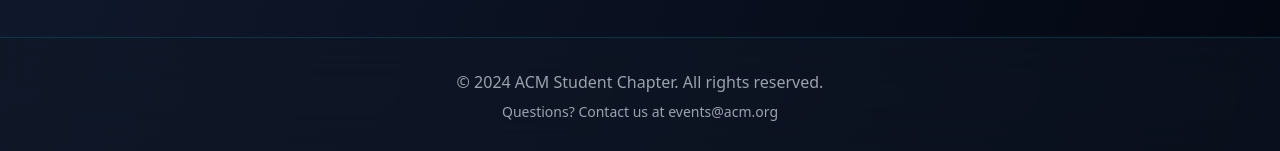
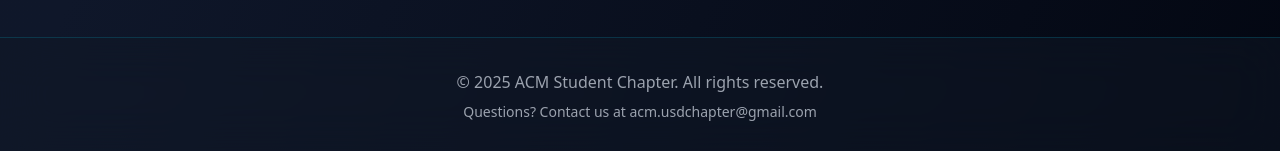
Before and after one commit to Max-Aber/acm_tech_talk, a React (Vite) app: page / in a window 1280 px wide. Shown: the part 2766-2917 px from the top of the page. Built offline with nearby package versions, Linux system fonts and the light colour scheme.

Commit message:
Changed the footer to include the acm usd contact information

```diff
--- a/src/App.tsx
+++ b/src/App.tsx
@@ -252,8 +252,8 @@ function HomePage({ onNavigate }: { onNavigate: (page: Page) => void }) {
       <footer className="relative z-10 border-t border-cyan-500/20 bg-gray-900/50 backdrop-blur-xl mt-20">
         <div className="max-w-7xl mx-auto px-6 py-8">
           <div className="text-center text-gray-400">
-            <p>© 2024 ACM Student Chapter. All rights reserved.</p>
-            <p className="mt-2 text-sm">Questions? Contact us at events@acm.org</p>
+            <p>© 2025 ACM Student Chapter. All rights reserved.</p>
+            <p className="mt-2 text-sm">Questions? Contact us at acm.usdchapter@gmail.com</p>
           </div>
         </div>
       </footer>
```
